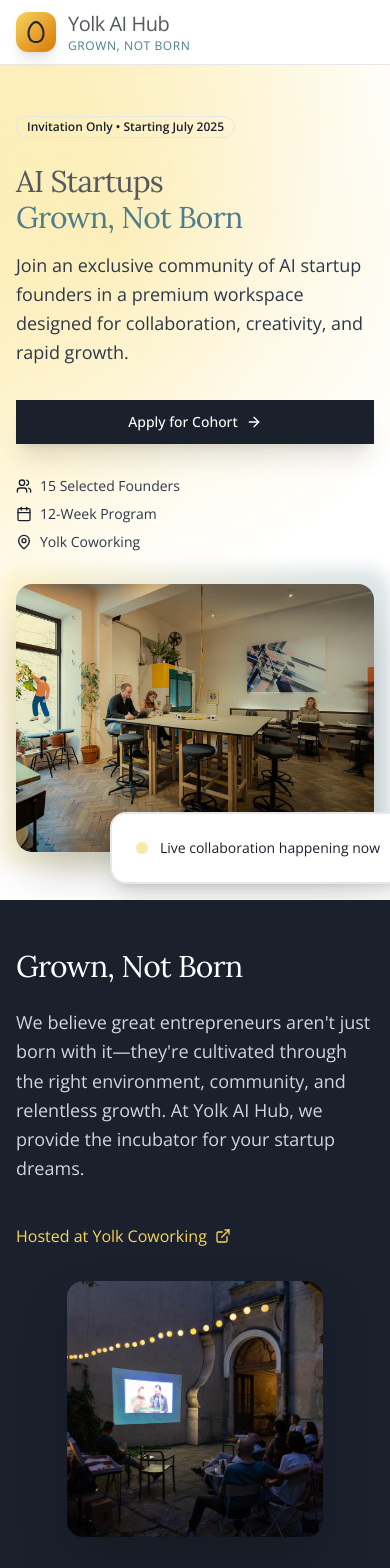
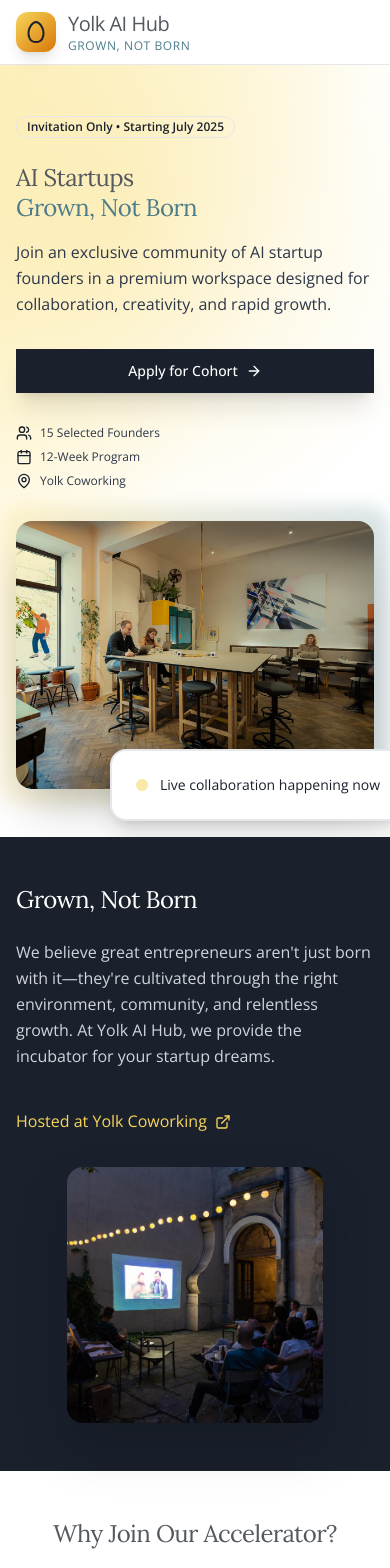
Before and after one commit to Yolk-Lab/yolk-lab.github.io, a React (Vite) app: page / in a window 390 px wide. Shown: the top 1568 px of the page. Built offline with nearby package versions, Linux system fonts and the light colour scheme.

Commit message:
Fix mobile responsiveness and replace cafe image with community networking

```diff
--- a/index.html
+++ b/index.html
@@ -6,7 +6,7 @@
     <meta name="viewport" content="width=device-width, initial-scale=1.0" />
     <title>Yolk AI Hub - AI Startups Grown, Not Born</title>
     <meta name="description" content="Join an exclusive community of AI startup founders in a premium workspace designed for collaboration, creativity, and rapid growth." />
-    <link rel="preconnect" href="https://fonts.googleapis.com">
+    <link rel="preconnect" href="npchttps://fonts.googleapis.com">
     <link rel="preconnect" href="https://fonts.gstatic.com" crossorigin>
     <link href="https://fonts.googleapis.com/css2?family=Lora:wght@400;500;600;700&family=Open+Sans:wght@300;400;500;600;700&display=swap" rel="stylesheet">
   </head>
--- a/src/App.tsx
+++ b/src/App.tsx
@@ -161,11 +161,11 @@ export default function App() {
                   Invitation Only • Starting July 2025
                 </Badge>
                 <div className="space-y-4">
-                  <h1 className="text-3xl md:text-5xl lg:text-7xl tracking-tight">
+                  <h1 className="text-2xl sm:text-3xl md:text-5xl lg:text-6xl xl:text-7xl tracking-tight leading-tight">
                     AI Startups
                     <span className="text-yolk-teal block">Grown, Not Born</span>
                   </h1>
-                  <p className="text-lg md:text-xl text-yolk-dark max-w-lg leading-relaxed">
+                  <p className="text-base sm:text-lg md:text-xl text-yolk-dark max-w-lg leading-relaxed">
                     Join an exclusive community of AI startup founders in a premium workspace designed for collaboration, creativity, and rapid growth.
                   </p>
                 </div>
@@ -177,18 +177,18 @@ export default function App() {
                 </Button>
               </div>
 
-              <div className="flex flex-col sm:flex-row sm:items-center space-y-2 sm:space-y-0 sm:space-x-6 text-sm text-yolk-dark">
+              <div className="flex flex-col sm:flex-row sm:items-center space-y-2 sm:space-y-0 sm:space-x-4 text-xs sm:text-sm text-yolk-dark">
                 <div className="flex items-center space-x-2">
-                  <Users className="h-4 w-4 text-yolk-darker" />
-                  <span>15 Selected Founders</span>
+                  <Users className="h-4 w-4 text-yolk-darker flex-shrink-0" />
+                  <span className="whitespace-nowrap">15 Selected Founders</span>
                 </div>
                 <div className="flex items-center space-x-2">
-                  <Calendar className="h-4 w-4 text-yolk-darker" />
-                  <span>12-Week Program</span>
+                  <Calendar className="h-4 w-4 text-yolk-darker flex-shrink-0" />
+                  <span className="whitespace-nowrap">12-Week Program</span>
                 </div>
                 <div className="flex items-center space-x-2">
-                  <MapPin className="h-4 w-4 text-yolk-darker" />
-                  <span>Yolk Coworking</span>
+                  <MapPin className="h-4 w-4 text-yolk-darker flex-shrink-0" />
+                  <span className="whitespace-nowrap">Yolk Coworking</span>
                 </div>
               </div>
             </div>
@@ -218,10 +218,10 @@ export default function App() {
         <div className="max-w-6xl mx-auto px-4 sm:px-6 lg:px-8">
           <div className="grid lg:grid-cols-2 gap-8 md:gap-12 items-center">
             <div className="space-y-6">
-              <h2 className="text-3xl md:text-4xl lg:text-5xl tracking-tight">
+              <h2 className="text-2xl sm:text-3xl md:text-4xl lg:text-5xl tracking-tight leading-tight">
                 Grown, Not Born
               </h2>
-              <p className="text-lg md:text-xl text-gray-300 leading-relaxed">
+              <p className="text-base sm:text-lg md:text-xl text-gray-300 leading-relaxed">
                 We believe great entrepreneurs aren't just born with it—they're cultivated through the right environment, community, and relentless growth. At Yolk AI Hub, we provide the incubator for your startup dreams.
               </p>
               <div className="pt-4">
@@ -253,8 +253,8 @@ export default function App() {
       <section className="py-12 md:py-20 bg-white">
         <div className="max-w-7xl mx-auto px-4 sm:px-6 lg:px-8">
           <div className="text-center mb-12 md:mb-16">
-            <h2 className="text-3xl md:text-4xl lg:text-5xl mb-4 md:mb-6 tracking-tight">Why Join Our Accelerator?</h2>
-            <p className="text-lg md:text-xl text-gray-600 max-w-3xl mx-auto leading-relaxed">
+            <h2 className="text-2xl sm:text-3xl md:text-4xl lg:text-5xl mb-4 md:mb-6 tracking-tight leading-tight">Why Join Our Accelerator?</h2>
+            <p className="text-base sm:text-lg md:text-xl text-gray-600 max-w-3xl mx-auto leading-relaxed">
               Working side by side with other startup founders will significantly improve your chances to build successful business.
             </p>
           </div>
@@ -323,8 +323,8 @@ export default function App() {
       <section className="py-12 md:py-20 bg-gradient-to-br from-yolk-yellow-light/30 to-yolk-teal-light/20">
         <div className="max-w-7xl mx-auto px-4 sm:px-6 lg:px-8">
           <div className="text-center mb-12 md:mb-16">
-            <h2 className="text-3xl md:text-4xl lg:text-5xl mb-4 md:mb-6 tracking-tight">Your Creative Workspace</h2>
-            <p className="text-lg md:text-xl text-gray-600 leading-relaxed">
+            <h2 className="text-2xl sm:text-3xl md:text-4xl lg:text-5xl mb-4 md:mb-6 tracking-tight leading-tight">Your Creative Workspace</h2>
+            <p className="text-base sm:text-lg md:text-xl text-gray-600 leading-relaxed">
               Experience the energy and collaboration at Yolk Coworking - where AI startups are grown, not born
             </p>
           </div>
@@ -393,13 +393,13 @@ export default function App() {
             <div className="space-y-4">
               <div className="aspect-[4/3] rounded-xl overflow-hidden shadow-xl">
                 <ImageWithFallback
-                  src="./images/yolk-workspace/yolk-cafe.webp"
-                  alt="Yolk cafe for informal meetings and coffee breaks"
+                  src="./images/yolk-workspace/community-networking.webp"
+                  alt="Community networking and connections at Yolk coworking space"
                   className="w-full h-full object-cover"
                 />
               </div>
-              <h3 className="text-lg font-semibold">On-site Cafe</h3>
-              <p className="text-gray-600 text-sm md:text-base">Fuel your creativity with artisan coffee and connect with other founders in our cafe.</p>
+              <h3 className="text-lg font-semibold">Community Networking</h3>
+              <p className="text-gray-600 text-sm md:text-base">Build meaningful connections with fellow entrepreneurs and industry professionals in our vibrant community.</p>
             </div>
           </div>
         </div>
@@ -409,44 +409,44 @@ export default function App() {
       <section className="py-12 md:py-20 bg-white">
         <div className="max-w-4xl mx-auto px-4 sm:px-6 lg:px-8">
           <div className="text-center mb-12 md:mb-16">
-            <h2 className="text-3xl md:text-4xl lg:text-5xl mb-4 md:mb-6 tracking-tight">Ready to Build the Future of AI?</h2>
-            <p className="text-lg md:text-xl text-gray-600 leading-relaxed">
+            <h2 className="text-2xl sm:text-3xl md:text-4xl lg:text-5xl mb-4 md:mb-6 tracking-tight leading-tight">Ready to Build the Future of AI?</h2>
+            <p className="text-base sm:text-lg md:text-xl text-gray-600 leading-relaxed">
               Three simple steps to join our exclusive community
             </p>
           </div>
 
-          <div className="space-y-8">
-            <div className="flex items-start space-x-6 group">
-              <div className="w-16 h-16 bg-yolk-yellow rounded-2xl flex items-center justify-center text-yolk-darker text-xl shadow-xl flex-shrink-0">
+          <div className="space-y-6 sm:space-y-8">
+            <div className="flex items-start space-x-4 sm:space-x-6 group">
+              <div className="w-12 h-12 sm:w-16 sm:h-16 bg-yolk-yellow rounded-2xl flex items-center justify-center text-yolk-darker text-lg sm:text-xl shadow-xl flex-shrink-0">
                 1
               </div>
-              <div className="space-y-2">
-                <h3 className="text-2xl">Apply</h3>
-                <p className="text-gray-600 text-lg leading-relaxed">
+              <div className="space-y-2 min-w-0 flex-1">
+                <h3 className="text-xl sm:text-2xl">Apply</h3>
+                <p className="text-gray-600 text-base sm:text-lg leading-relaxed">
                   Submit a one‑page project brief outlining your AI startup vision and goals
                 </p>
               </div>
             </div>
 
-            <div className="flex items-start space-x-6 group">
-              <div className="w-16 h-16 bg-yolk-teal rounded-2xl flex items-center justify-center text-white text-xl shadow-xl flex-shrink-0">
+            <div className="flex items-start space-x-4 sm:space-x-6 group">
+              <div className="w-12 h-12 sm:w-16 sm:h-16 bg-yolk-teal rounded-2xl flex items-center justify-center text-white text-lg sm:text-xl shadow-xl flex-shrink-0">
                 2
               </div>
-              <div className="space-y-2">
-                <h3 className="text-2xl">Interview</h3>
-                <p className="text-gray-600 text-lg leading-relaxed">
+              <div className="space-y-2 min-w-0 flex-1">
+                <h3 className="text-xl sm:text-2xl">Interview</h3>
+                <p className="text-gray-600 text-base sm:text-lg leading-relaxed">
                   Quick 15‑minute fit call to ensure mutual alignment and program fit
                 </p>
               </div>
             </div>
 
-            <div className="flex items-start space-x-6 group">
-              <div className="w-16 h-16 bg-yolk-sage rounded-2xl flex items-center justify-center text-white text-xl shadow-xl flex-shrink-0">
+            <div className="flex items-start space-x-4 sm:space-x-6 group">
+              <div className="w-12 h-12 sm:w-16 sm:h-16 bg-yolk-sage rounded-2xl flex items-center justify-center text-white text-lg sm:text-xl shadow-xl flex-shrink-0">
                 3
               </div>
-              <div className="space-y-2">
-                <h3 className="text-2xl">Launch</h3>
-                <p className="text-gray-600 text-lg leading-relaxed">
+              <div className="space-y-2 min-w-0 flex-1">
+                <h3 className="text-xl sm:text-2xl">Launch</h3>
+                <p className="text-gray-600 text-base sm:text-lg leading-relaxed">
                   Program begins first week of July 2025 (with possibility to join later)
                 </p>
               </div>
--- a/src/styles/globals.css
+++ b/src/styles/globals.css
@@ -15,12 +15,21 @@
 }
 
 @layer base {
+  html {
+    overflow-x: hidden;
+  }
+
   body {
     font-family: 'Open Sans', -apple-system, BlinkMacSystemFont, 'Segoe UI', 'Roboto', sans-serif;
     font-size: 16px;
     font-weight: 300;
     line-height: 1.6;
     color: #54595f;
+    overflow-x: hidden;
+  }
+
+  * {
+    box-sizing: border-box;
   }
 
   h1, h2, h3, h4, h5, h6,
```
